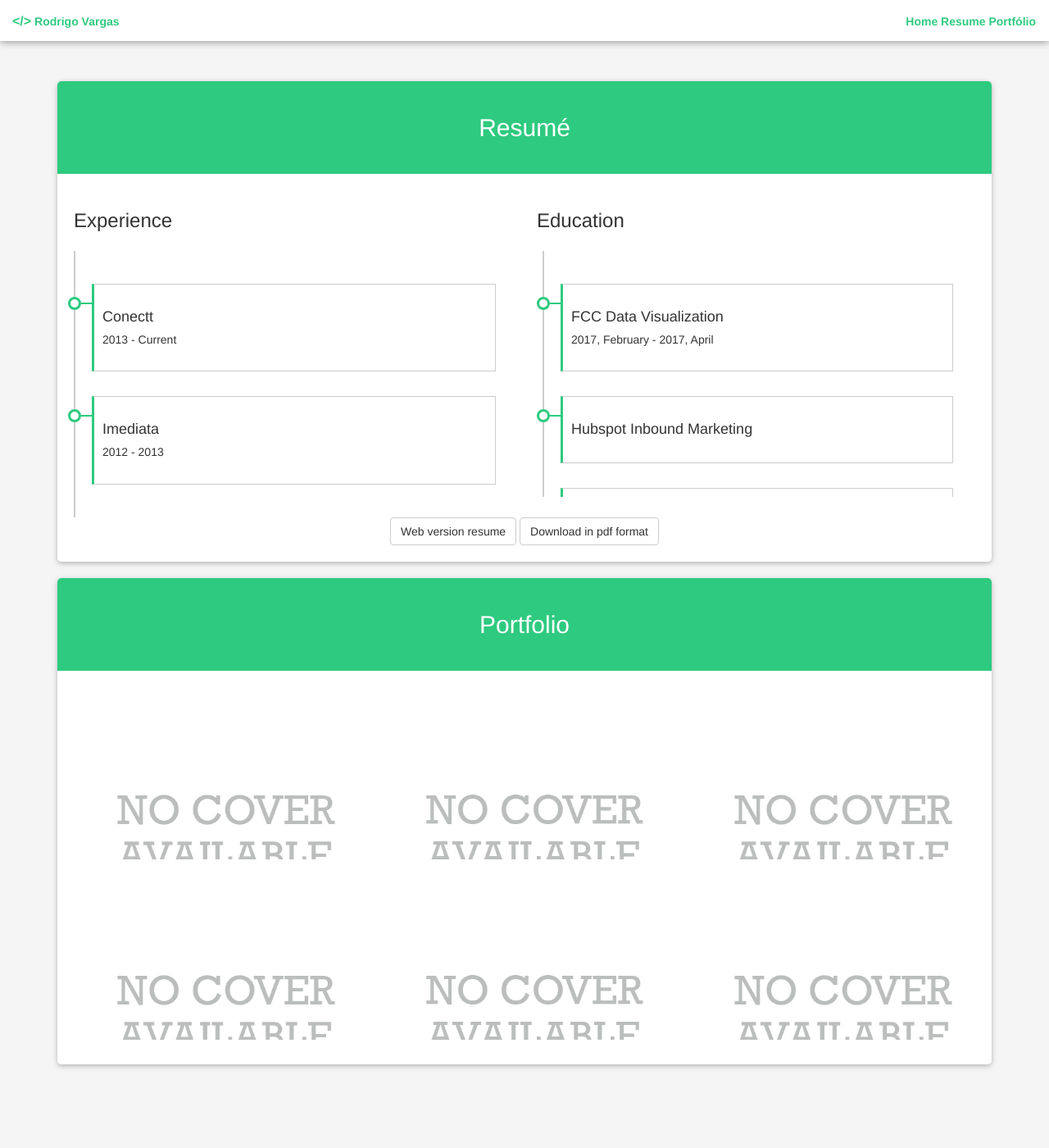
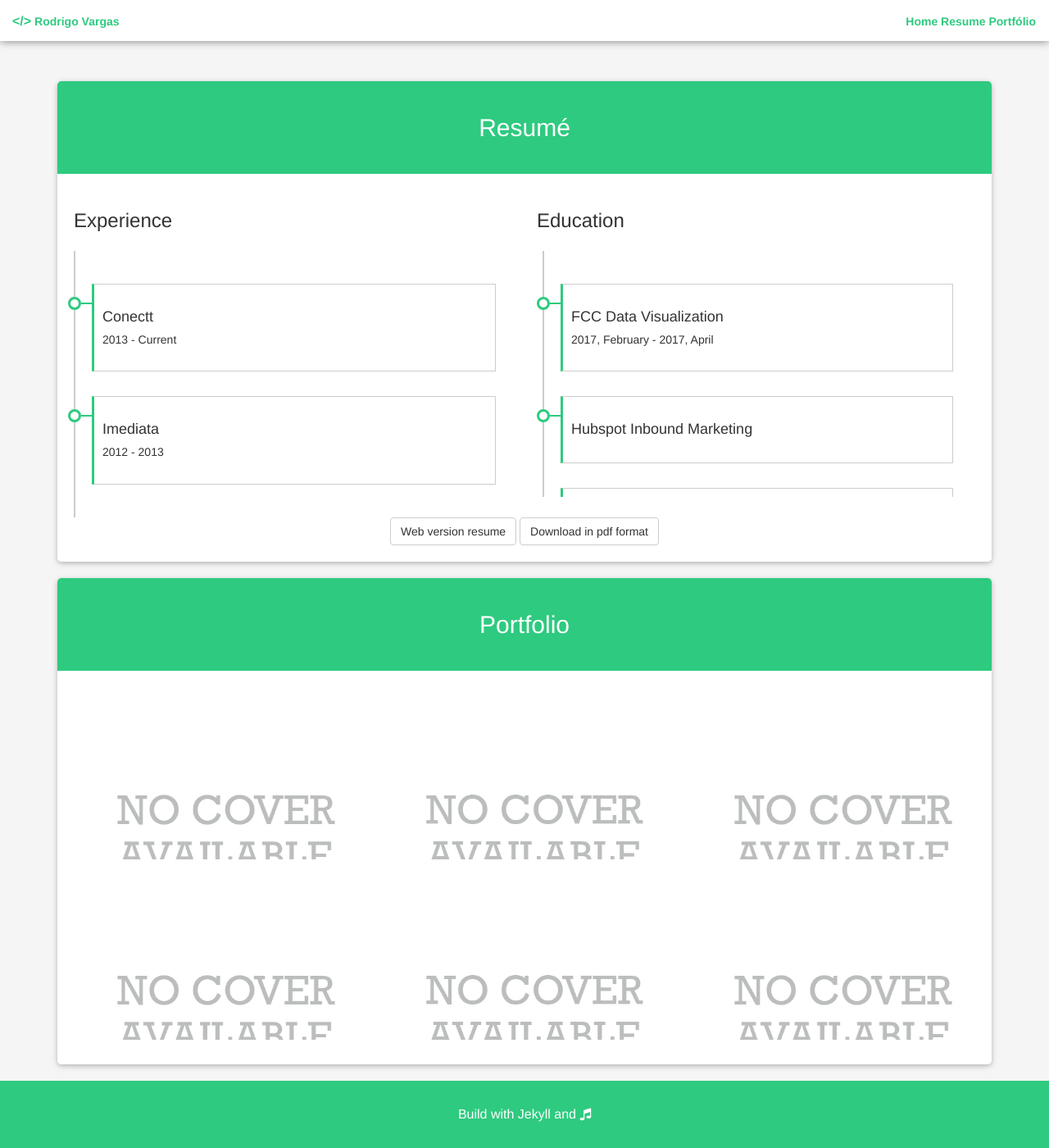
Before and after one commit to Rodrigo-Vargas/rodrigo-vargas.github.io, a Jekyll site: the page built from index.html, in a window 1280 px wide and 1400 px high, scrolled down 662 px. Shown: the whole window at 82% size. Built offline with Jekyll 4.4.1, drawn with Linux system fonts in a browser that asks for light colours; before the commit the page ends 1980 px from its top, so only the background shows below that.

Commit message:
Add simple footer

```diff
--- a/_layouts/base.html
+++ b/_layouts/base.html
@@ -18,6 +18,10 @@
       </div>
    </div>
 
+   <footer>
+      <span>Build with Jekyll and <i class="fa fa-music"></i> </span>
+   </footer>
+
    <link rel="stylesheet" href="/assets/css/styles.css">
    <link rel="stylesheet" href="https://cdnjs.cloudflare.com/ajax/libs/font-awesome/4.7.0/css/font-awesome.css">
    <script type="text/javascript" src="/assets/js/one-page-nav.js"></script>
--- a/assets/css/styles.scss
+++ b/assets/css/styles.scss
@@ -410,3 +410,15 @@ section .content {
   padding: 0;
   text-align: left;
 }
+
+footer {
+  background-color: $primary-text-color;
+  padding: 30px 10px;
+}
+
+footer span {
+  color: #fff;
+  display: block;
+  font-size: 16px;
+  text-align: center
+}
```
